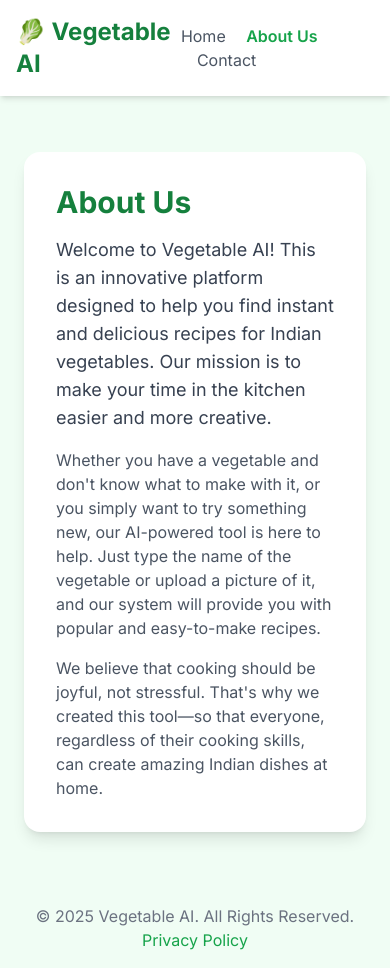
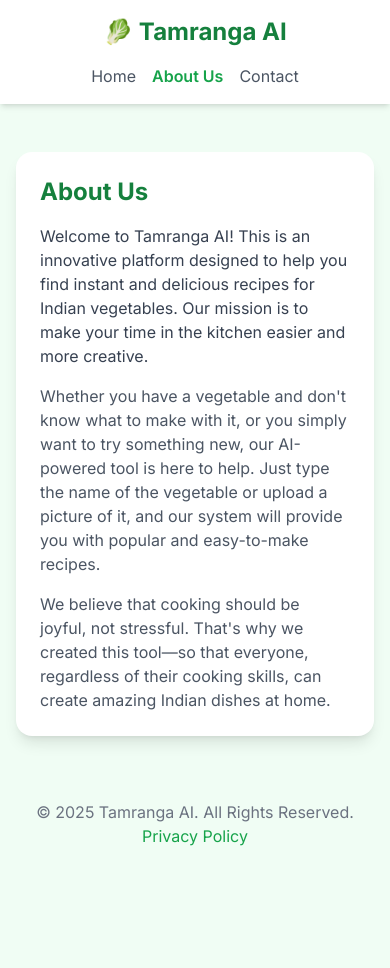
Before and after one commit to rah4466/VegetableAI, a plain HTML site: page about.html in a window 390 px wide. After the commit the page ends 864 px from the top, so only its background shows below. Drawn offline with nearby package versions, Linux system fonts and the light colour scheme.

Commit message:
Update about.html

```diff
--- a/about.html
+++ b/about.html
@@ -3,7 +3,7 @@
 <head>
     <meta charset="UTF-8">
     <meta name="viewport" content="width=device-width, initial-scale=1.0">
-    <title>About Us - Vegetable AI</title>
+    <title>About Us - Tamranga AI</title>
     <script src="https://cdn.tailwindcss.com"></script>
     <link href="https://fonts.googleapis.com/css2?family=Inter:wght@400;500;600;700&display=swap" rel="stylesheet">
     <style>body { font-family: 'Inter', sans-serif; }</style>
@@ -11,9 +11,9 @@
 <body class="bg-green-50 text-gray-800">
 
     <header class="bg-white shadow-md">
-        <nav class="container mx-auto max-w-4xl p-4 flex justify-between items-center">
-            <a href="index.html" class="text-2xl font-bold text-green-700">🥬 Vegetable AI</a>
-            <div class="space-x-4">
+        <nav class="container mx-auto max-w-4xl p-4 flex flex-col sm:flex-row justify-between items-center space-y-4 sm:space-y-0">
+            <a href="index.html" class="text-2xl font-bold text-green-700">🥬 Tamranga AI</a>
+            <div class="flex items-center space-x-4">
                 <a href="index.html" class="text-gray-600 hover:text-green-600">Home</a>
                 <a href="about.html" class="text-green-600 font-semibold">About Us</a>
                 <a href="contact.html" class="text-gray-600 hover:text-green-600">Contact</a>
@@ -21,11 +21,11 @@
         </nav>
     </header>
 
-    <main class="container mx-auto max-w-4xl p-6 mt-8">
-        <div class="bg-white p-8 rounded-2xl shadow-lg">
-            <h1 class="text-3xl font-bold text-green-700 mb-4">About Us</h1>
-            <p class="text-lg text-gray-700 mb-4">
-                Welcome to Vegetable AI! This is an innovative platform designed to help you find instant and delicious recipes for Indian vegetables. Our mission is to make your time in the kitchen easier and more creative.
+    <main class="container mx-auto max-w-4xl p-4 sm:p-6 mt-8">
+        <div class="bg-white p-6 sm:p-8 rounded-2xl shadow-lg">
+            <h1 class="text-2xl sm:text-3xl font-bold text-green-700 mb-4">About Us</h1>
+            <p class="text-base sm:text-lg text-gray-700 mb-4">
+                Welcome to Tamranga AI! This is an innovative platform designed to help you find instant and delicious recipes for Indian vegetables. Our mission is to make your time in the kitchen easier and more creative.
             </p>
             <p class="text-gray-600 mb-4">
                 Whether you have a vegetable and don't know what to make with it, or you simply want to try something new, our AI-powered tool is here to help. Just type the name of the vegetable or upload a picture of it, and our system will provide you with popular and easy-to-make recipes.
@@ -37,7 +37,7 @@
     </main>
 
     <footer class="text-center p-4 mt-8 text-gray-500">
-        <p>&copy; 2025 Vegetable AI. All Rights Reserved.</p>
+        <p>&copy; 2025 Tamranga AI. All Rights Reserved.</p>
         <a href="privacy.html" class="text-green-600 hover:underline">Privacy Policy</a>
     </footer>
 
```
